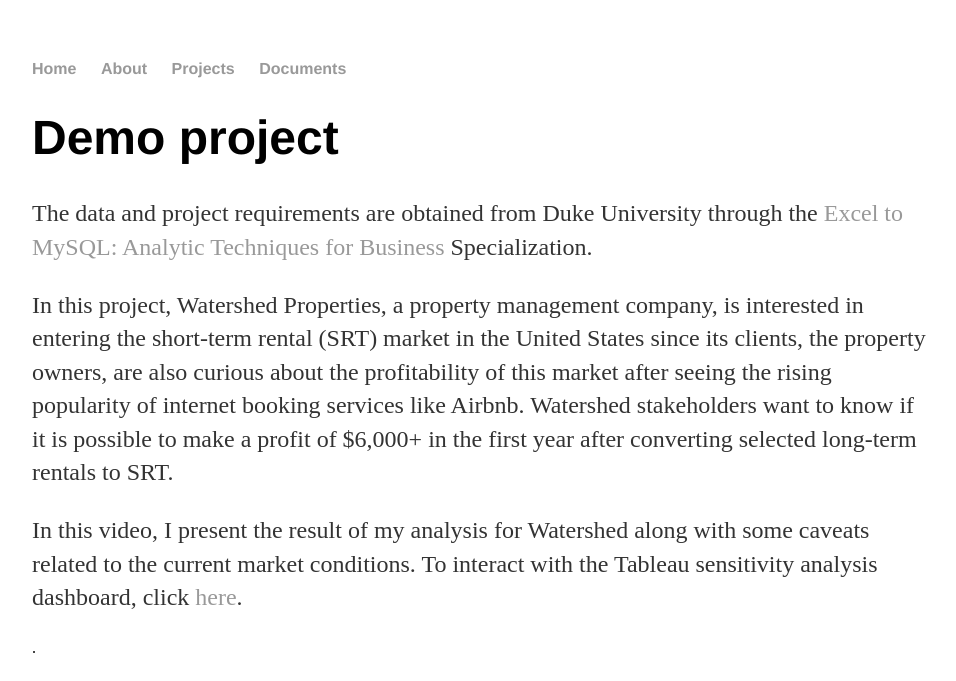
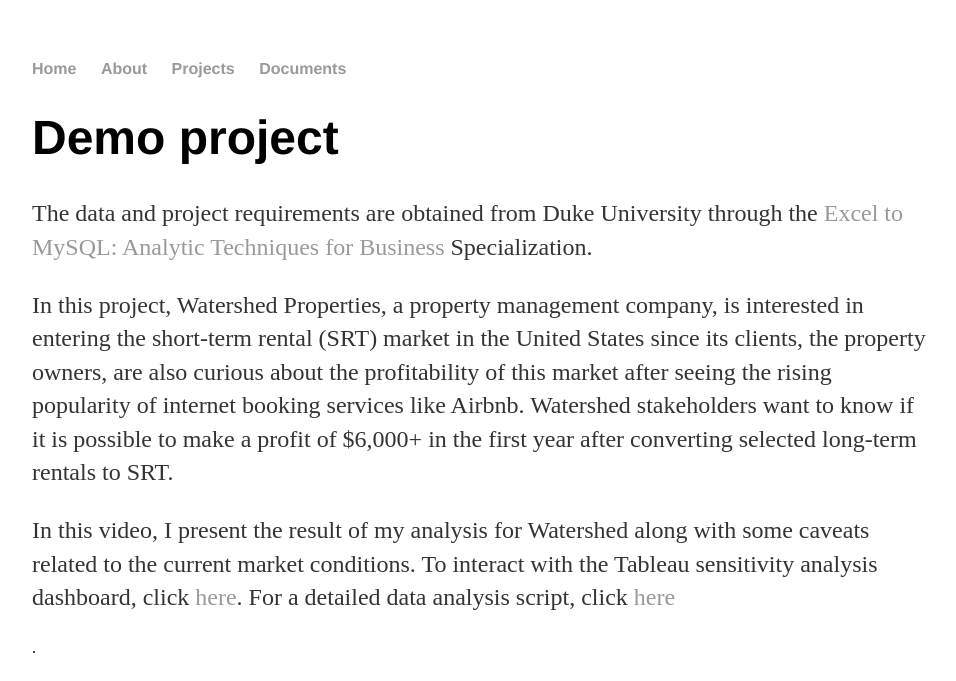
Before and after one commit to mai-nguyen/mai-nguyen.github.io, a Jekyll site: the page built from projects/index.html, in a window 1280 px wide. Shown: the top 681 px of the page, without its empty margins (160-1116 px from the left). Built offline with Jekyll 4.4.1, drawn with Linux system fonts in a browser that asks for light colours; grey boxes are pictures that could not be loaded.

Commit message:
Update index.html

```diff
--- a/projects/index.html
+++ b/projects/index.html
@@ -9,7 +9,7 @@
 
   <p>In this project, Watershed Properties, a property management company, is interested in entering the short-term rental (SRT) market in the United States since its clients, the property owners, are also curious about the profitability of this market after seeing the rising popularity of internet booking services like Airbnb. Watershed stakeholders want to know if it is possible to make a profit of $6,000+ in the first year after converting selected long-term rentals to SRT.</p>
 
-  <p>In this video, I present the result of my analysis for Watershed along with some caveats related to the current market conditions. To interact with the Tableau sensitivity analysis dashboard, click <a href = "https://public.tableau.com/views/WatershedPropertiesFinancialForecastDashboard/AnalystDboard2?:language=en-US&:display_count=n&:origin=viz_share_link">here</a>.</p>.
+  <p>In this video, I present the result of my analysis for Watershed along with some caveats related to the current market conditions. To interact with the Tableau sensitivity analysis dashboard, click <a href = "https://public.tableau.com/views/WatershedPropertiesFinancialForecastDashboard/AnalystDboard2?:language=en-US&:display_count=n&:origin=viz_share_link">here</a>. For a detailed data analysis script, click <a href = "http://mai-nguyen.github.io/doc/">here</a></p>.
   </p>
 </div><!-- /.blurb -->
   <div class="center">
```
